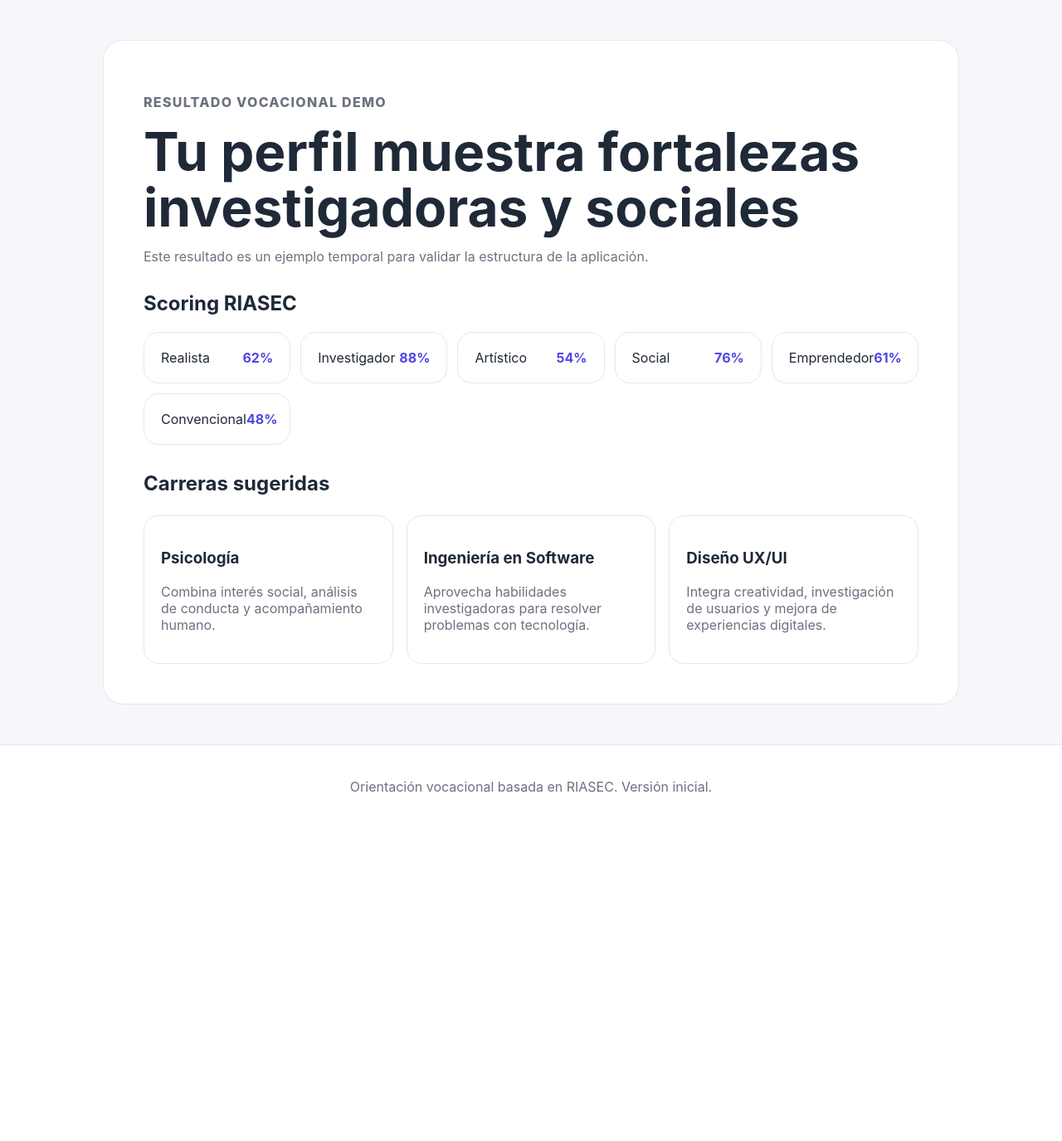
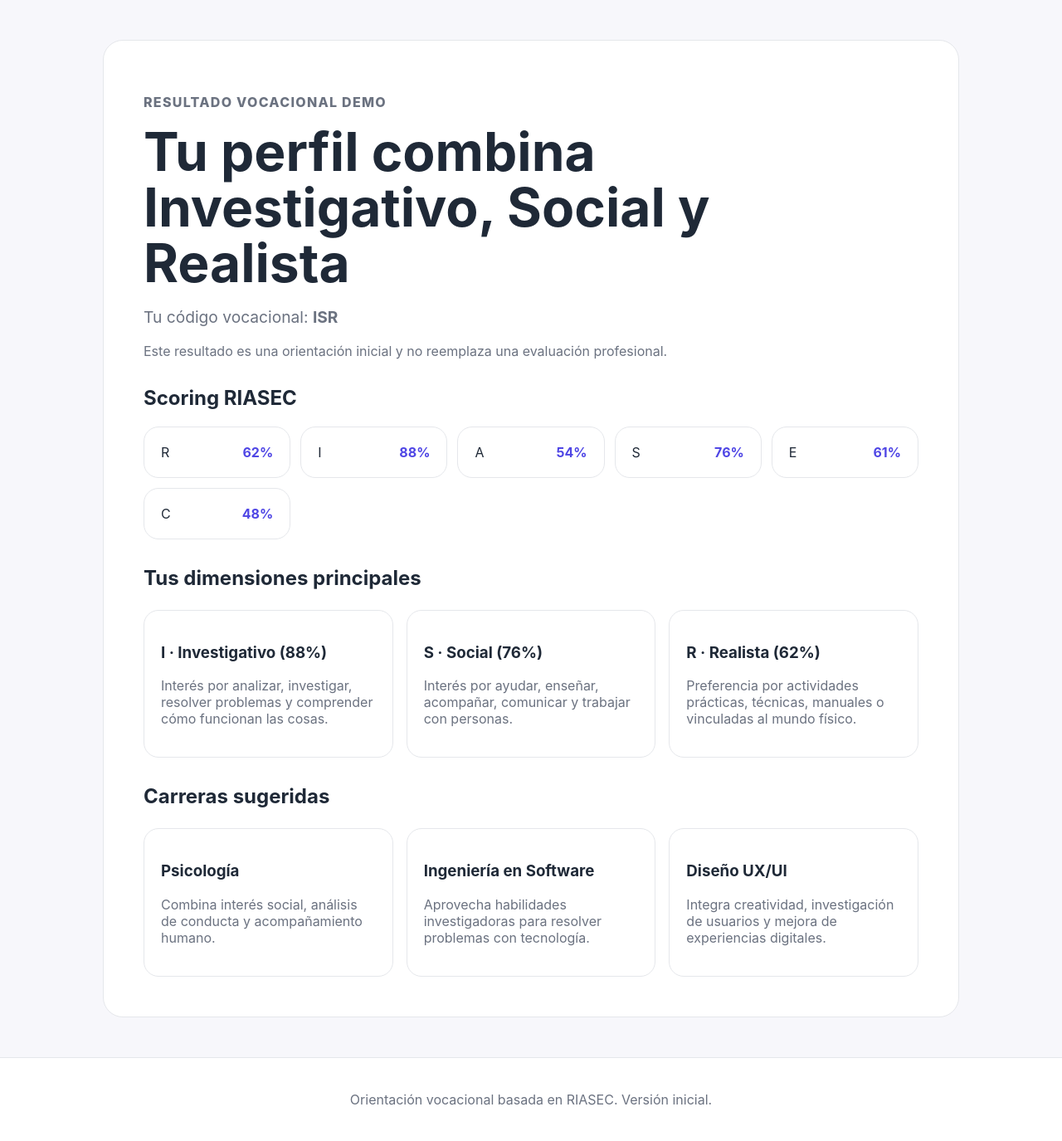
Before and after one commit to Brunomperetti/vocacional-app, a FastAPI app: page /resultado/demo in a window 1280 px wide. Shown: the part 57-1432 px from the top of the page at 83% size. Before the commit the page ends 1012 px from the top, so only its background shows below. Run offline with FastAPI, Linux system fonts and the light colour scheme; some libraries are stand-ins or nearby versions.

Commit message:
Implement real RIASEC test scoring

```diff
--- a/app/routes/results.py
+++ b/app/routes/results.py
@@ -5,7 +5,11 @@ from fastapi.responses import HTMLResponse
 from fastapi.templating import Jinja2Templates
 
 from app.services.recommendation_service import get_demo_recommendations
-from app.services.scoring_service import get_demo_riasec_scores
+from app.services.scoring_service import (
+    build_profile_code,
+    get_demo_riasec_scores,
+    get_top_dimensions,
+)
 
 templates = Jinja2Templates(directory="app/templates")
 router = APIRouter(prefix="/resultado", tags=["results"])
@@ -14,11 +18,16 @@ router = APIRouter(prefix="/resultado", tags=["results"])
 @router.get("/demo", response_class=HTMLResponse)
 async def demo_result(request: Request):
     """Resultado vocacional de ejemplo para validar la interfaz."""
+    scores = get_demo_riasec_scores()
+    top_dimensions = get_top_dimensions(scores)
     return templates.TemplateResponse(
         "result.html",
         {
             "request": request,
-            "scores": get_demo_riasec_scores(),
+            "scores": scores,
+            "top_dimensions": top_dimensions,
+            "profile_code": build_profile_code(top_dimensions),
             "recommendations": get_demo_recommendations(),
+            "is_demo": True,
         },
     )
--- a/app/routes/test.py
+++ b/app/routes/test.py
@@ -4,23 +4,37 @@ from fastapi import APIRouter, Request
 from fastapi.responses import HTMLResponse
 from fastapi.templating import Jinja2Templates
 
-from app.data.questions import get_all_questions
+from app.data.questions import TEST_QUESTIONS, get_all_questions
+from app.services.scoring_service import (
+    build_profile_code,
+    calculate_riasec_percentages,
+    calculate_riasec_scores,
+    get_recommendations_for_dimension,
+    get_top_dimensions,
+)
 
 templates = Jinja2Templates(directory="app/templates")
 router = APIRouter(prefix="/test", tags=["test"])
 
+DIMENSIONS = {
+    "R": "Realista",
+    "I": "Investigativo",
+    "A": "Artístico",
+    "S": "Social",
+    "E": "Emprendedor",
+    "C": "Convencional",
+}
+LIKERT_OPTIONS = [
+    (1, "No me interesa nada"),
+    (2, "Me interesa poco"),
+    (3, "Neutral"),
+    (4, "Me interesa"),
+    (5, "Me interesa mucho"),
+]
 
-@router.get("", response_class=HTMLResponse)
-async def test_start(request: Request):
-    """Pantalla inicial del test vocacional con preguntas RIASEC."""
-    dimensions = {
-        "R": "Realista",
-        "I": "Investigativo",
-        "A": "Artístico",
-        "S": "Social",
-        "E": "Emprendedor",
-        "C": "Convencional",
-    }
+
+def _build_test_context(request: Request, error: str | None = None) -> dict:
+    """Construye el contexto compartido para renderizar el formulario del test."""
     grouped_questions = [
         {
             "code": code,
@@ -31,20 +45,61 @@ async def test_start(request: Request):
                 if question["dimension"] == code
             ],
         }
-        for code, name in dimensions.items()
+        for code, name in DIMENSIONS.items()
     ]
-    likert_options = [
-        (1, "No me interesa nada"),
-        (2, "Me interesa poco"),
-        (3, "Neutral"),
-        (4, "Me interesa"),
-        (5, "Me interesa mucho"),
-    ]
+    return {
+        "request": request,
+        "grouped_questions": grouped_questions,
+        "likert_options": LIKERT_OPTIONS,
+        "error": error,
+    }
+
+
+@router.get("", response_class=HTMLResponse)
+async def test_start(request: Request):
+    """Pantalla inicial del test vocacional con preguntas RIASEC."""
+    return templates.TemplateResponse("test_start.html", _build_test_context(request))
+
+
+@router.post("", response_class=HTMLResponse)
+async def process_test(request: Request):
+    """Procesa respuestas RIASEC y muestra un resultado calculado."""
+    form = await request.form()
+    question_ids = [question["id"] for question in TEST_QUESTIONS]
+    answers = {question_id: form.get(question_id) for question_id in question_ids}
+    missing_answers = [question_id for question_id, value in answers.items() if value is None]
+
+    if missing_answers:
+        error = "Respondé todas las preguntas antes de ver tu resultado."
+        return templates.TemplateResponse(
+            "test_start.html",
+            _build_test_context(request, error=error),
+            status_code=400,
+        )
+
+    try:
+        scores = calculate_riasec_scores(answers)
+    except (KeyError, TypeError, ValueError):
+        error = "Hay respuestas inválidas. Revisá el formulario y volvé a intentarlo."
+        return templates.TemplateResponse(
+            "test_start.html",
+            _build_test_context(request, error=error),
+            status_code=400,
+        )
+
+    percentages = calculate_riasec_percentages(scores)
+    top_dimensions = get_top_dimensions(percentages)
+    profile_code = build_profile_code(top_dimensions)
+    recommendations = get_recommendations_for_dimension(top_dimensions[0]["code"])
+
     return templates.TemplateResponse(
-        "test_start.html",
+        "result.html",
         {
             "request": request,
-            "grouped_questions": grouped_questions,
-            "likert_options": likert_options,
+            "scores": percentages,
+            "top_dimensions": top_dimensions,
+            "profile_code": profile_code,
+            "recommendations": recommendations,
+            "is_demo": False,
         },
     )
--- a/app/services/scoring_service.py
+++ b/app/services/scoring_service.py
@@ -1,13 +1,101 @@
-"""Servicios iniciales de scoring RIASEC."""
+"""Servicios de scoring RIASEC."""
+
+from app.data.questions import TEST_QUESTIONS
+
+DIMENSION_LABELS: dict[str, str] = {
+    "R": "Realista",
+    "I": "Investigativo",
+    "A": "Artístico",
+    "S": "Social",
+    "E": "Emprendedor",
+    "C": "Convencional",
+}
+
+DIMENSION_DESCRIPTIONS: dict[str, str] = {
+    "R": "Preferencia por actividades prácticas, técnicas, manuales o vinculadas al mundo físico.",
+    "I": "Interés por analizar, investigar, resolver problemas y comprender cómo funcionan las cosas.",
+    "A": "Interés por crear, expresar ideas, imaginar y trabajar con contenido visual, escrito o creativo.",
+    "S": "Interés por ayudar, enseñar, acompañar, comunicar y trabajar con personas.",
+    "E": "Interés por liderar, persuadir, vender, iniciar proyectos y tomar decisiones.",
+    "C": "Interés por organizar, administrar, ordenar información, procesos o datos.",
+}
+
+DIMENSION_RECOMMENDATIONS: dict[str, list[str]] = {
+    "I": ["Ciencia de Datos", "Ingeniería", "Medicina", "Biotecnología", "Investigación"],
+    "S": ["Psicología", "Educación", "Trabajo Social", "Recursos Humanos", "Enfermería"],
+    "A": ["Diseño UX/UI", "Comunicación", "Diseño Gráfico", "Producción Audiovisual", "Publicidad"],
+    "E": ["Marketing", "Administración", "Negocios Digitales", "Comercio", "Emprendimiento"],
+    "C": ["Contabilidad", "Administración", "Analítica de Datos", "Gestión", "Finanzas"],
+    "R": ["Ingeniería", "Arquitectura", "Mecánica", "Agronomía", "Oficios Técnicos"],
+}
+
+QUESTION_DIMENSIONS = {question["id"]: question["dimension"] for question in TEST_QUESTIONS}
+MAX_SCORE_BY_DIMENSION = 30
+
+
+def calculate_riasec_scores(answers: dict) -> dict[str, int]:
+    """Calcula el puntaje RIASEC sumando respuestas de 1 a 5 por dimensión."""
+    scores = {code: 0 for code in DIMENSION_LABELS}
+
+    for question_id, dimension in QUESTION_DIMENSIONS.items():
+        value = int(answers[question_id])
+        if value < 1 or value > 5:
+            raise ValueError(f"La respuesta {question_id} debe estar entre 1 y 5.")
+        scores[dimension] += value
+
+    return scores
+
+
+def calculate_riasec_percentages(scores: dict) -> dict[str, int]:
+    """Convierte puntajes RIASEC a porcentajes enteros sobre 30 puntos."""
+    return {
+        dimension: round((int(score) / MAX_SCORE_BY_DIMENSION) * 100)
+        for dimension, score in scores.items()
+    }
+
+
+def get_top_dimensions(percentages: dict, limit: int = 3) -> list[dict[str, object]]:
+    """Devuelve las dimensiones principales ordenadas de mayor a menor porcentaje."""
+    sorted_dimensions = sorted(
+        percentages.items(),
+        key=lambda item: item[1],
+        reverse=True,
+    )
+    return [
+        {
+            "code": code,
+            "name": DIMENSION_LABELS[code],
+            "percentage": percentage,
+            "description": DIMENSION_DESCRIPTIONS[code],
+        }
+        for code, percentage in sorted_dimensions[:limit]
+    ]
+
+
+def build_profile_code(top_dimensions: list) -> str:
+    """Arma el código vocacional con las letras de las dimensiones principales."""
+    return "".join(dimension["code"] for dimension in top_dimensions)
+
+
+def get_recommendations_for_dimension(dimension_code: str) -> list[dict[str, str]]:
+    """Devuelve recomendaciones temporales de carreras según la dimensión principal."""
+    dimension_name = DIMENSION_LABELS[dimension_code]
+    return [
+        {
+            "career": career,
+            "reason": f"Se relaciona con tu perfil {dimension_name.lower()} predominante.",
+        }
+        for career in DIMENSION_RECOMMENDATIONS[dimension_code]
+    ]
 
 
 def get_demo_riasec_scores() -> dict[str, int]:
     """Devuelve un scoring de demostración para la pantalla de resultado."""
     return {
-        "Realista": 62,
-        "Investigador": 88,
-        "Artístico": 54,
-        "Social": 76,
-        "Emprendedor": 61,
-        "Convencional": 48,
+        "R": 62,
+        "I": 88,
+        "A": 54,
+        "S": 76,
+        "E": 61,
+        "C": 48,
     }
--- a/app/static/css/styles.css
+++ b/app/static/css/styles.css
@@ -83,3 +83,5 @@ h2 { margin-top: 2rem; }
 .likert-options small { color: var(--muted); }
 .test-actions { align-items: center; border-top: 1px solid var(--border); display: flex; flex-wrap: wrap; gap: 1rem; justify-content: space-between; padding-top: 1rem; }
 .test-actions p { margin: 0; }
+.button { border: 0; cursor: pointer; font-family: inherit; }
+.error-message { background: #fef2f2; border: 1px solid #fecaca; border-radius: 16px; color: #991b1b; font-weight: 700; padding: 1rem; }
--- a/app/templates/result.html
+++ b/app/templates/result.html
@@ -1,18 +1,29 @@
 {% extends "base.html" %}
-{% block title %}Resultado demo | vocacional-app{% endblock %}
+{% block title %}{% if is_demo %}Resultado demo{% else %}Tu resultado vocacional{% endif %} | vocacional-app{% endblock %}
 {% block content %}
 <section class="panel">
-  <p class="eyebrow">Resultado vocacional demo</p>
-  <h1>Tu perfil muestra fortalezas investigadoras y sociales</h1>
-  <p>Este resultado es un ejemplo temporal para validar la estructura de la aplicación.</p>
+  <p class="eyebrow">{% if is_demo %}Resultado vocacional demo{% else %}Resultado vocacional RIASEC{% endif %}</p>
+  <h1>Tu perfil combina {{ top_dimensions[0].name }}, {{ top_dimensions[1].name }} y {{ top_dimensions[2].name }}</h1>
+  <p class="lead">Tu código vocacional: <strong>{{ profile_code }}</strong></p>
+  <p>Este resultado es una orientación inicial y no reemplaza una evaluación profesional.</p>
 
   <h2>Scoring RIASEC</h2>
   <div class="score-grid">
-    {% for label, score in scores.items() %}
+    {% for code, score in scores.items() %}
       <div class="score-item">
-        <span>{{ label }}</span>
+        <span>{{ code }}</span>
         <strong>{{ score }}%</strong>
       </div>
+    {% endfor %}
+  </div>
+
+  <h2>Tus dimensiones principales</h2>
+  <div class="cards">
+    {% for dimension in top_dimensions %}
+      <article class="card">
+        <h3>{{ dimension.code }} · {{ dimension.name }} ({{ dimension.percentage }}%)</h3>
+        <p>{{ dimension.description }}</p>
+      </article>
     {% endfor %}
   </div>
 
--- a/requirements.txt
+++ b/requirements.txt
@@ -5,3 +5,5 @@ sqlalchemy==2.0.36
 psycopg[binary]==3.2.3
 python-dotenv==1.0.1
 pydantic==2.10.4
+
+python-multipart==0.0.20
```
Also changed, not shown: app/templates/test_start.html (+8 -4 lines), tests/test_scoring_service.py (added, +38 -0 lines), README.md.
